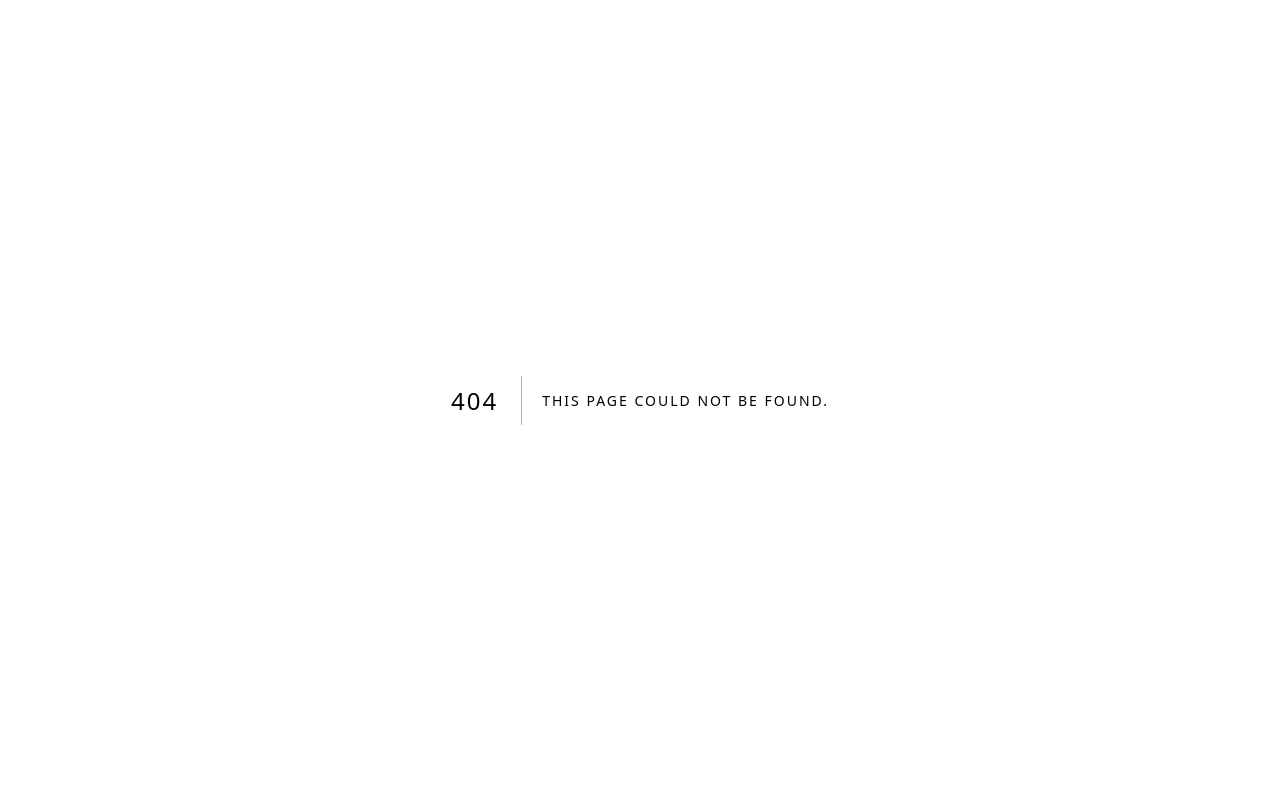
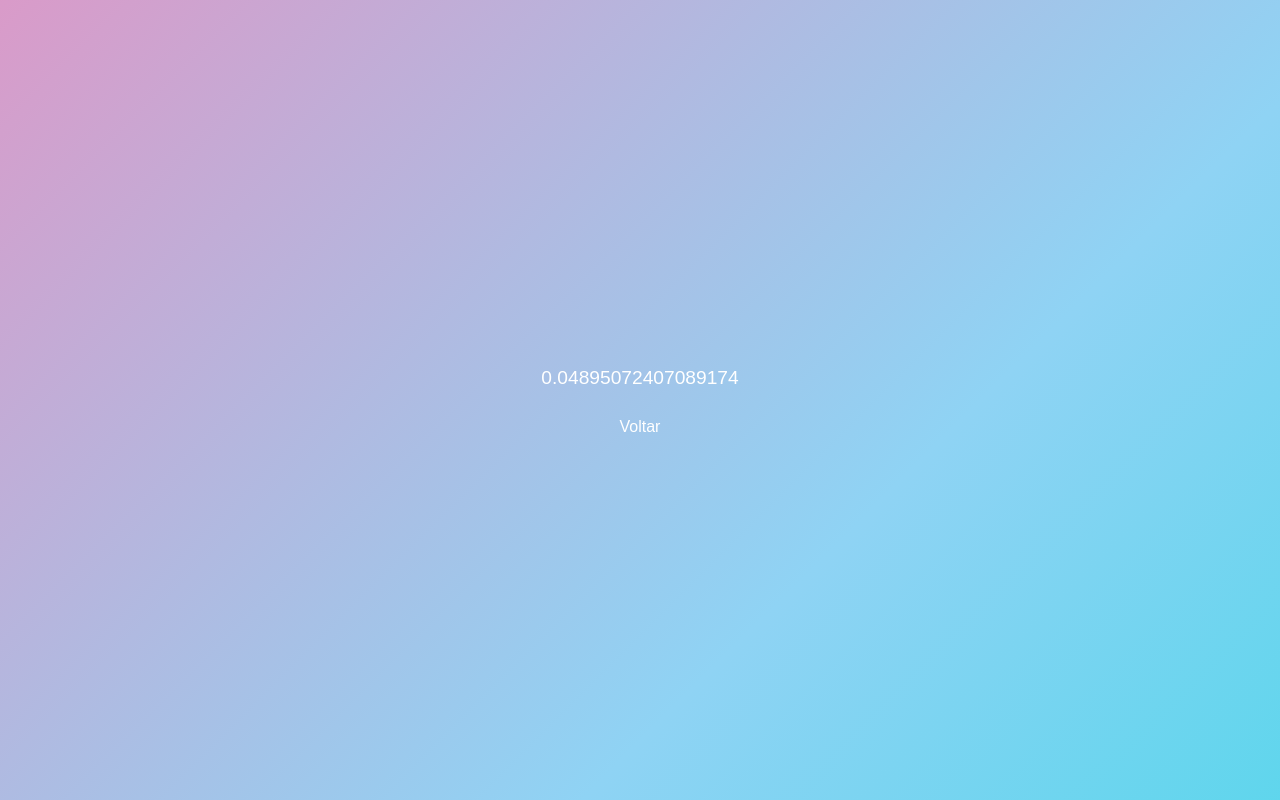
Before and after one commit to juancoutinhoflooxmongagua/Register-App, a Next.js app: page /static_content in a window 1280 px wide. Before the commit this address had no page. Built offline with nearby package versions, Linux system fonts and the light colour scheme.

Commit message:
feat: pre renderization

```diff
--- a/src/pages/index.jsx
+++ b/src/pages/index.jsx
@@ -8,12 +8,16 @@ export default function Index() {
               <div>
                 <Link href="/examples">Exemplos</Link>
                 <h1>Olá</h1>
+                <br></br>
                 <Navigator destino="examples" />
                 <br></br>
                 <Navigator destino="/navegacao" />
                 <br></br>
                 <Navigator destino="state"/>
+                <br></br>
                 <Navigator destino="integration"/>
+                <br></br>
+                <Navigator destino="static_content"/>
             </div>
         <Layout>
 
--- /dev/null
+++ b/src/pages/static_content.jsx
@@ -0,0 +1,24 @@
+import Layout from "@/components/Layout";
+
+export function getStaticProps() {
+    return {
+        props: {
+            number: Math.random()
+        }
+    }
+}
+
+export default function StaticContent({ number }) {
+    return (
+        <div>
+        <p>{number}</p>
+
+        <Layout>
+            <div>
+
+                <h1>oi</h1>
+            </div>
+        </Layout>
+        </div>
+    )
+}
```
